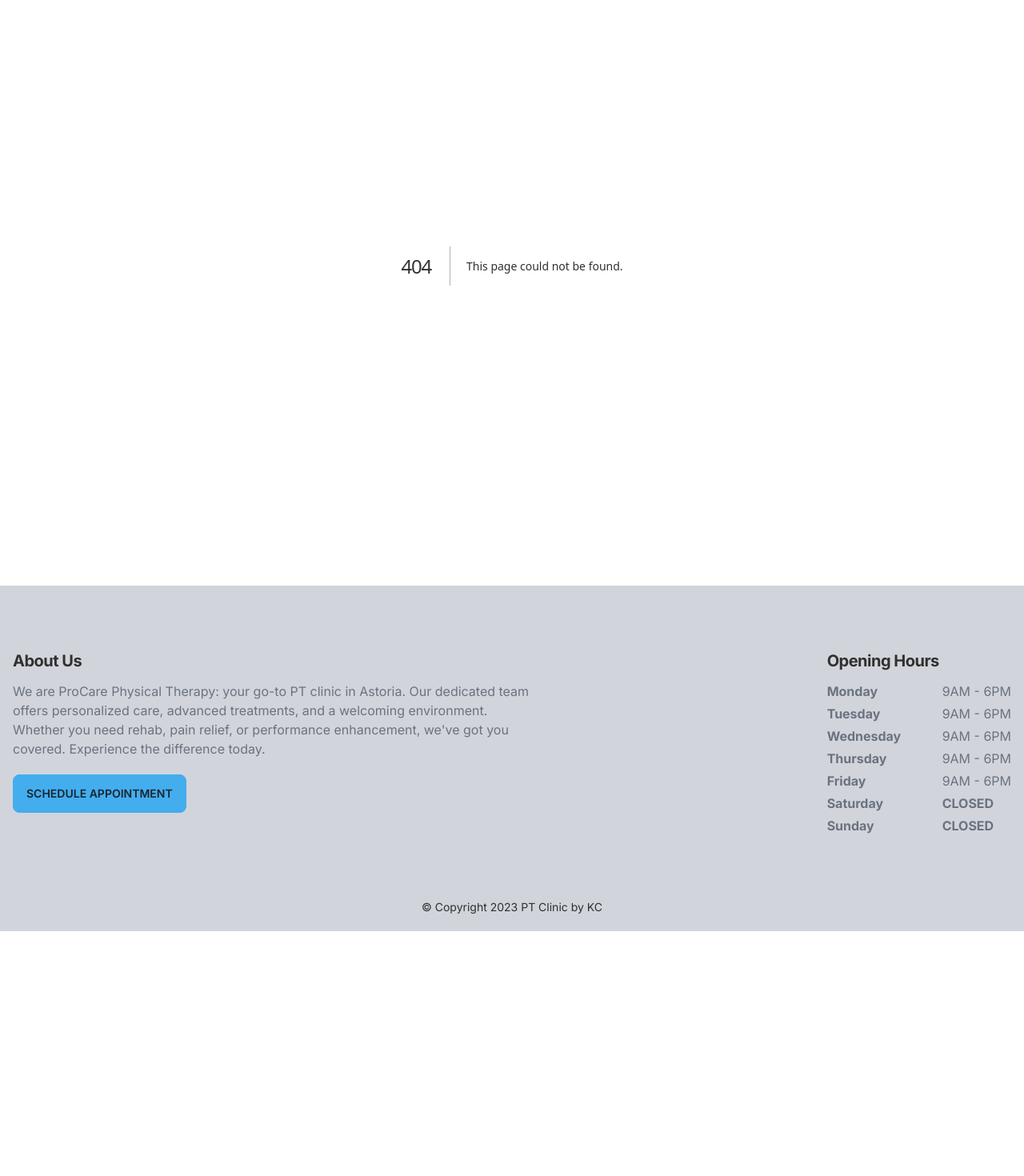
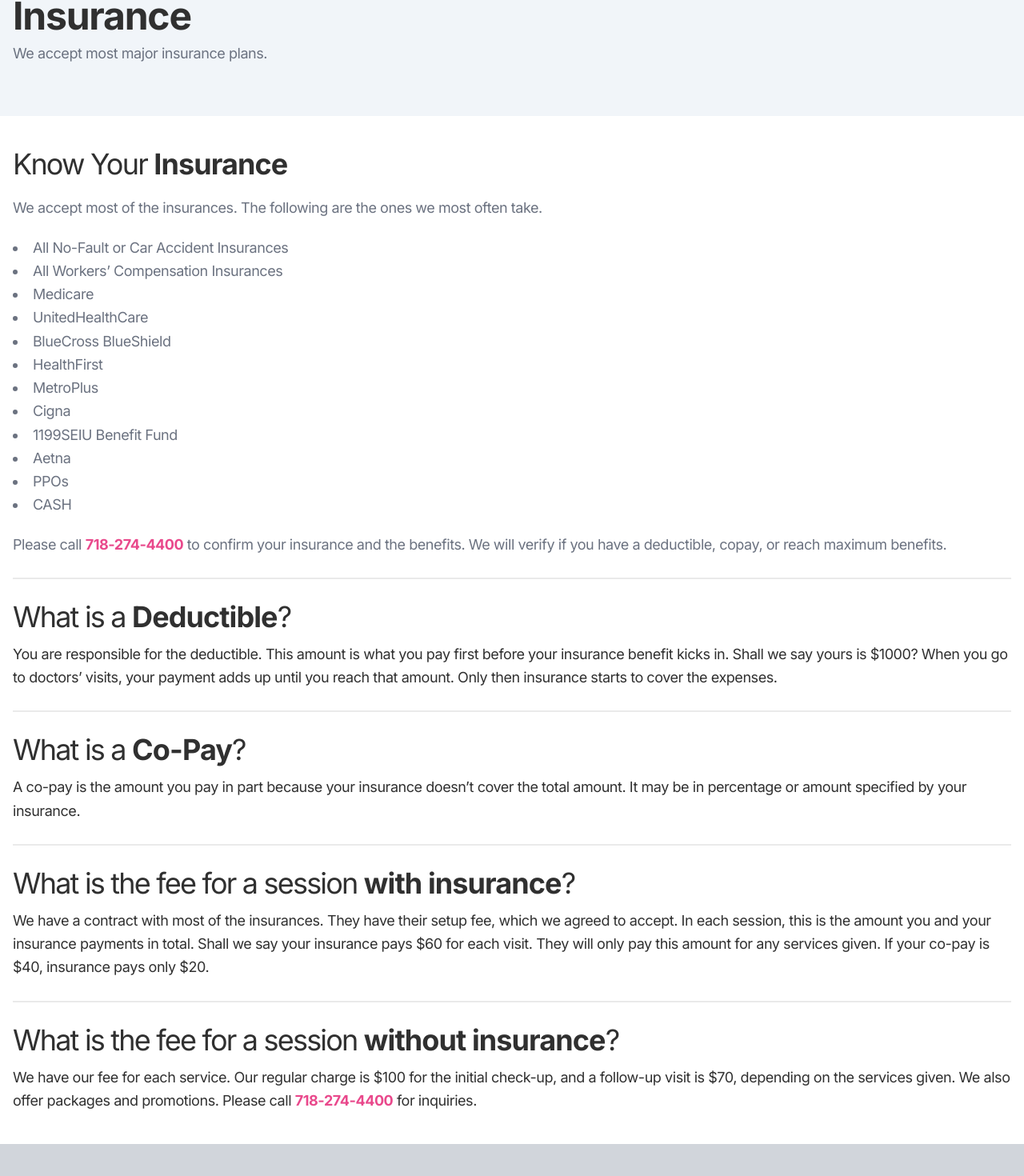
Before and after one commit to kcereno/pt-site, a Next.js app: page /insurance in a window 1280 px wide. Before the commit this address had no page. Shown: the part 284-1754 px from the top of the page at 80% size. Before the commit the page ends 1448 px from the top, so only its background shows below. Built offline with nearby package versions, Linux system fonts and the light colour scheme.

Commit message:
Finish insurance page draft

```diff
--- a/app/(pages)/about/page.tsx
+++ b/app/(pages)/about/page.tsx
@@ -35,7 +35,7 @@
               <h3>
                 Our <span className="bold-heading">Vision</span>
               </h3>
-              <p className="mt-3 text-gray">
+              <p className="mt-2 text-gray">
                 To be a company that attracts, rewards, and retains highly
                 skilled physical therapy staff. Our proactive approach to the
                 development of best business practices and promotion of
@@ -46,7 +46,7 @@
               <h3>
                 Our <span className="bold-heading">Philosophy</span>
               </h3>
-              <p className="mt-3 text-gray">
+              <p className="mt-2 text-gray">
                 Physio Physical Therapy is committed to providing high quality
                 outpatient physical therapy services in beautiful
                 state-of-the-art facilities.
@@ -65,21 +65,21 @@
             <h3>
               Our <span className="bold-heading">Mission</span>
             </h3>
-            <p className="mt-3 text-gray">
+            <p className="mt-2 text-gray">
               We are committed as primary healthcare professionals to help our
               clients resume their lifelong pursuit of health, fitness, and
               well-being.
             </p>
             <div className="mt-5">
               <strong className="text-secondary">High Quality</strong>
-              <p className="text-gray">
+              <p className="mt-2 text-gray">
                 We take a goal-oriented approach to healing. Whatever your goals
                 might be we want to help you achieve them
               </p>
             </div>
             <div className="mt-5">
               <strong className="text-secondary">Patient Care</strong>
-              <p className="text-gray">
+              <p className="mt-2 text-gray">
                 We’ll provide hands-on treatment in the office and education you
                 can take home with you, enabling you to become an active
                 participant in your recovery and future physical health.
@@ -87,7 +87,7 @@
             </div>
             <div className="mt-5">
               <strong className="text-secondary">Proffesional Services</strong>
-              <p className="text-gray">
+              <p className="mt-2 text-gray">
                 Our team has a combined 30 years of clinical experience and a
                 shared passion for helping our community stay active.
               </p>
--- /dev/null
+++ b/app/(pages)/insurance/page.tsx
@@ -0,0 +1,126 @@
+import PageHeadingBanner from '@/components/Page/PageHeadingBanner';
+import Link from 'next/link';
+import React from 'react';
+
+const InsurancePage = () => {
+  const insurance = [
+    'All No-Fault or Car Accident Insurances',
+    'All Workers’ Compensation Insurances',
+    'Medicare',
+    'UnitedHealthCare',
+    'BlueCross BlueShield',
+    'HealthFirst',
+    'MetroPlus',
+    'Cigna',
+    '1199SEIU Benefit Fund',
+    'Aetna',
+    'PPOs',
+    'CASH',
+  ];
+
+  return (
+    <section>
+      <PageHeadingBanner
+        title="Insurance"
+        subtext="We accept most major insurance plans."
+      />
+
+      <div className="py-10 container-fluid">
+        {/* Know Your Insurance */}
+        <div className="">
+          <h3>
+            Know Your <span className="bold-heading">Insurance</span>
+          </h3>
+          <p className="mt-5 text-gray">
+            We accept most of the insurances. The following are the ones we most
+            often take.
+          </p>
+
+          <ul className="mt-5 list-disc list-inside text-gray lg:grid-cols-2">
+            {insurance.map((ins) => (
+              <li key={ins}>{ins}</li>
+            ))}
+          </ul>
+          <p className="mt-5 text-gray">
+            Please call{' '}
+            <Link
+              href="tel:7182744400"
+              className="font-bold text-secondary text-md"
+            >
+              718-274-4400
+            </Link>{' '}
+            to confirm your insurance and the benefits. We will verify if you
+            have a deductible, copay, or reach maximum benefits.
+          </p>
+        </div>
+
+        <div className="my-5 divider"></div>
+        {/* Deductible */}
+        <div className="">
+          <h3>
+            What is a <span className="bold-heading">Deductible</span>?
+          </h3>
+          <p className="mt-3">
+            You are responsible for the deductible. This amount is what you pay
+            first before your insurance benefit kicks in. Shall we say yours is
+            $1000? When you go to doctors’ visits, your payment adds up until
+            you reach that amount. Only then insurance starts to cover the
+            expenses.
+          </p>
+        </div>
+
+        <div className="my-5 divider"></div>
+        {/* Copay */}
+        <div className="">
+          <h3>
+            What is a <span className="bold-heading">Co-Pay</span>?
+          </h3>
+          <p className="mt-3">
+            A co-pay is the amount you pay in part because your insurance
+            doesn’t cover the total amount. It may be in percentage or amount
+            specified by your insurance.
+          </p>
+        </div>
+
+        <div className="my-5 divider"></div>
+        {/* with insurance */}
+        <div className="">
+          <h3>
+            What is the fee for a session{' '}
+            <span className="bold-heading">with insurance</span>?
+          </h3>
+          <p className="mt-3">
+            We have a contract with most of the insurances. They have their
+            setup fee, which we agreed to accept. In each session, this is the
+            amount you and your insurance payments in total. Shall we say your
+            insurance pays $60 for each visit. They will only pay this amount
+            for any services given. If your co-pay is $40, insurance pays only
+            $20.
+          </p>
+        </div>
+        <div className="my-5 divider"></div>
+        {/* without insurance */}
+        <div className="">
+          <h3>
+            What is the fee for a session{' '}
+            <span className="bold-heading">without insurance</span>?
+          </h3>
+          <p className="mt-3">
+            We have our fee for each service. Our regular charge is $100 for the
+            initial check-up, and a follow-up visit is $70, depending on the
+            services given. We also offer packages and promotions. Please call{' '}
+            <Link
+              href="tel:7182744400"
+              className="font-bold text-secondary text-md"
+            >
+              718-274-4400
+            </Link>{' '}
+            for inquiries.
+          </p>
+        </div>
+      </div>
+    </section>
+  );
+};
+
+export default InsurancePage;
--- a/app/globals.css
+++ b/app/globals.css
@@ -25,6 +25,12 @@
   @apply text-xl font-bold tracking-tight;
 }
 
+p,
+li,
+strong {
+  @apply text-lg leading-relaxed tracking-tight;
+}
+
 /* Text */
 
 .text-gray {
--- a/components/Nav/NavDrawer.tsx
+++ b/components/Nav/NavDrawer.tsx
@@ -76,7 +76,7 @@
               <ul className="p-2">
                 <li>
                   <Link
-                    href="/"
+                    href="/insurance"
                     className={navLink}
                     onClick={handleButtonClick}
                   >
--- a/components/Nav/NavMenu.tsx
+++ b/components/Nav/NavMenu.tsx
@@ -29,7 +29,7 @@
             <li>
               <Link
                 className={linkClasses}
-                href="/"
+                href="/insurance"
               >
                 Insurance
               </Link>
--- a/components/Page/PageHeadingBanner.tsx
+++ b/components/Page/PageHeadingBanner.tsx
@@ -10,7 +10,7 @@
     <div className="py-16 bg-slate-100 ">
       <div className="container-fluid">
         <h1 className="text-5xl bold-heading">{title}</h1>
-        <p className="mt-2 text-lg text-gray-500">{subtext}</p>
+        <p className="mt-2 text-gray-500">{subtext}</p>
       </div>
     </div>
   );
```
